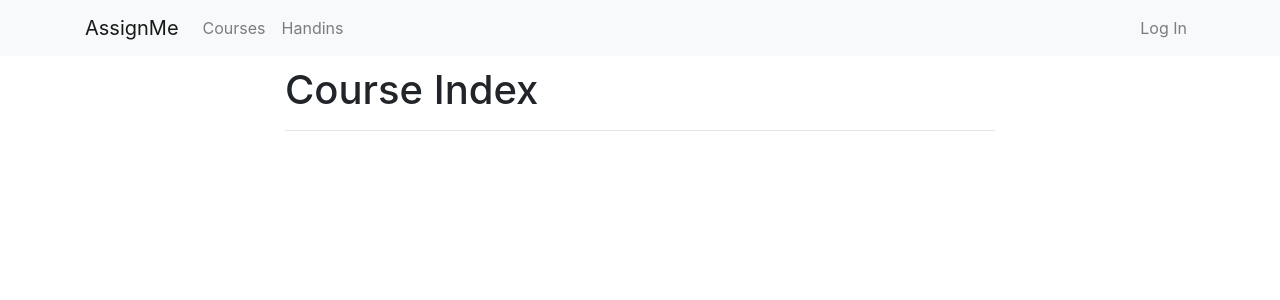
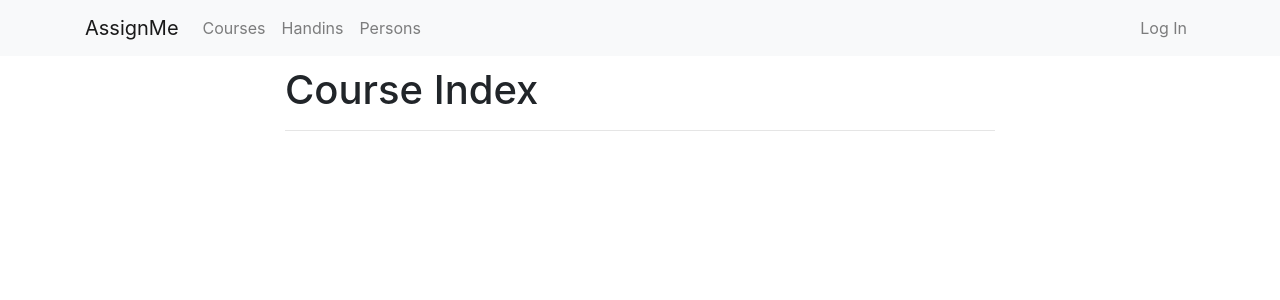
Before and after one commit to pingvine/assign-me-project, a Django app: page /course/ in a window 1280 px wide. Shown: the top 300 px of the page. Run offline with Django 3.2, Linux system fonts and the light colour scheme; data that the repository does not hold is empty; some libraries are stand-ins or nearby versions.

Commit message:
Add persons to navbar

```diff
--- a/assignme/templates/base.html
+++ b/assignme/templates/base.html
@@ -18,6 +18,9 @@
               </li>
               <li class="nav-item">
                 <a class="nav-link" href="{% url 'handins_index' %}">Handins</a>
+              </li>
+              <li class="nav-item">
+                <a class="nav-link" href="{% url 'person_index' %}">Persons</a>
               </li>
             </ul>
             <ul class="navbar-nav navbar-right">
```
